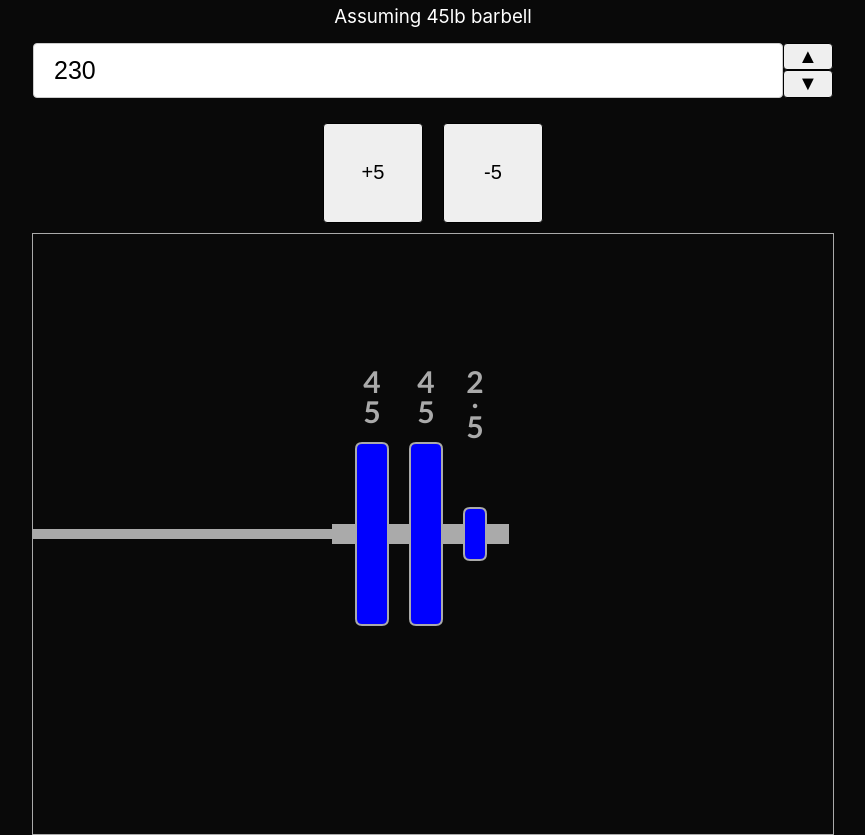
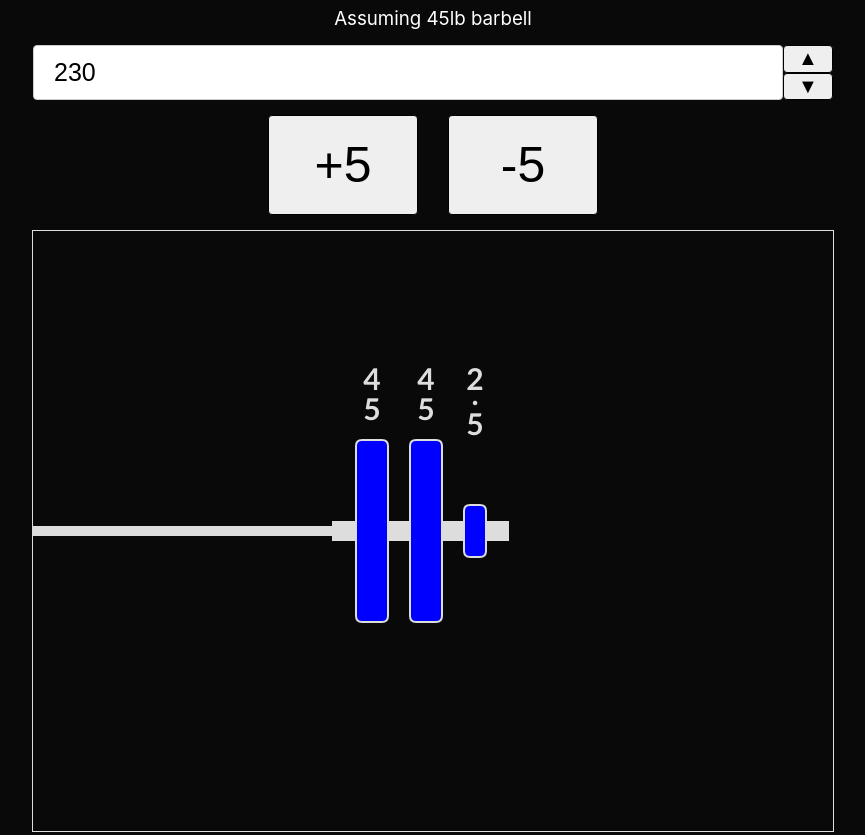
Before and after one commit to sladewasinger/PlateCalculator, a Vue app in the folder client/: page / in a window 1280 px wide. Shown: the whole page, without its empty margins (207-1072 px from the left). Built offline with nearby package versions, Linux system fonts and the light colour scheme.

Commit message:
Visual improvements

```diff
--- a/client/src/components/PlateCalculator.vue
+++ b/client/src/components/PlateCalculator.vue
@@ -12,12 +12,12 @@ type Plate = {
 
 const plates: Plate[] = [
   { weight: 45, color: 'blue', diameter: 60 },
-  { weight: 35, color: 'yellow', diameter: 50 },
+  { weight: 35, color: '#FFC300', diameter: 50 }, // dark yellow
   { weight: 25, color: 'green', diameter: 40 },
-  { weight: 10, color: 'white', diameter: 30 },
+  { weight: 10, color: '#555', diameter: 30 },
   { weight: 5, color: 'red', diameter: 20 },
   { weight: 2.5, color: 'blue', diameter: 10 },
-  { weight: 1, color: 'yellow', diameter: 10 },
+  { weight: 1, color: '#FFC300', diameter: 10 },
   { weight: 0.5, color: 'green', diameter: 10 },
   { weight: 0.25, color: 'white', diameter: 10 },
 ];
@@ -56,10 +56,11 @@ onMounted(() => {
 
   function resize() {
     const input = (document.getElementsByClassName('input-container') as HTMLCollectionOf<Element>)[0];
-
+    const bigButtons = (document.getElementsByClassName('big-buttons') as HTMLCollectionOf<Element>)[0];
     const width = Math.min(800, window.innerWidth - 25);
 
     input.setAttribute('style', `width: ${width}px;`);
+    bigButtons.setAttribute('style', `width: ${width}px;`);
     canvas.width = width;
     canvas.height = 600;
   }
@@ -99,9 +100,9 @@ function redrawCanvas() {
   const barHeight = 10;
   const barWidth = x + totalPlateWidth;
   const barY = canvas.height / 2 - barHeight / 2;
-  ctx.fillStyle = "#AAA";
+  ctx.fillStyle = "#DDD";
   ctx.fillRect(0, barY, barWidth, barHeight);
-  ctx.fillRect(x - 25, barY - 5, totalPlateWidth + 25, 20);
+  ctx.fillRect(x - 25, barY - 5, Math.max(totalPlateWidth + 25, 75), 20);
 
   // Now draw the plates
   for (let plate of calculatedPlates) {
@@ -115,14 +116,14 @@ function redrawCanvas() {
     x += plateWidth + padding;
 
     ctx.fillStyle = plate.color;
-    ctx.strokeStyle = '#AAA';
+    ctx.strokeStyle = '#DDD';
     ctx.lineWidth = strokeWidth;
     roundedRect(ctx, plateX, plateY - plateHeight / 2, plateWidth, plateHeight, plateRadius);
     ctx.stroke();
     ctx.fill();
 
     // Draw the plate weight
-    ctx.fillStyle = '#AAA';
+    ctx.fillStyle = '#DDD';
     ctx.font = 'bold 30px trebuchet ms';
     ctx.textAlign = 'center';  // Horizontally align the text
     ctx.textBaseline = 'middle'; // Vertically align the text
@@ -161,6 +162,9 @@ function adjust(amount: number) {
     <div class="big-buttons">
       <button class="big-up-button" v-on:click="adjust(5)">+5</button>
       <button class="big-down-button" v-on:click="adjust(-5)">-5</button>
+      <!-- <span class="spacer"></span>
+      <button class="big-up-button" v-on:click="adjust(2.5)">+2.5</button>
+      <button class="big-down-button" v-on:click="adjust(-2.5)">-2.5</button> -->
     </div>
     <canvas id="canvas"></canvas>
   </div>
@@ -177,7 +181,7 @@ function adjust(amount: number) {
 }
 
 canvas {
-  border: 1px solid #AAA;
+  border: 1px solid #DDD;
   box-sizing: border-box;
 }
 
@@ -202,7 +206,7 @@ input[type=text] {
 .input-container {
   position: relative;
   padding-right: 50px;
-  margin: 15px;
+  margin: 15px 0 0 0;
 }
 
 .unit {
@@ -231,15 +235,23 @@ input[type=text] {
   cursor: pointer;
 }
 
+.big-buttons {
+  display: flex;
+  flex-direction: row;
+  align-items: center;
+  justify-content: center;
+  gap: 30px;
+  margin: 15px;
+}
+
 .big-up-button,
 .big-down-button {
   display: inline-block;
-  width: 100px;
+  min-width: 150px;
   height: 100px;
-  font-size: 20px;
+  font-size: 50px;
   border: 1px solid #000;
   border-radius: 4px;
   cursor: pointer;
-  margin: 10px;
 }
 </style>
```
